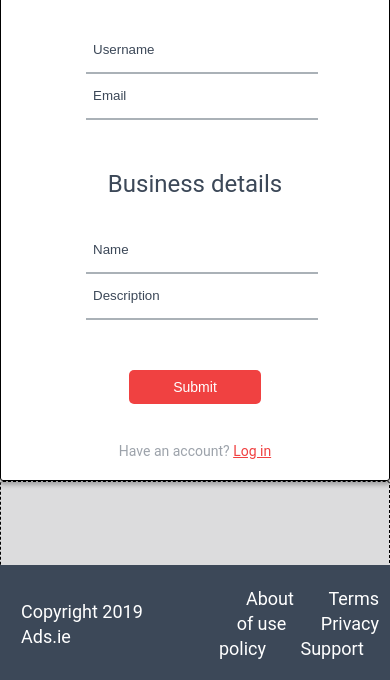
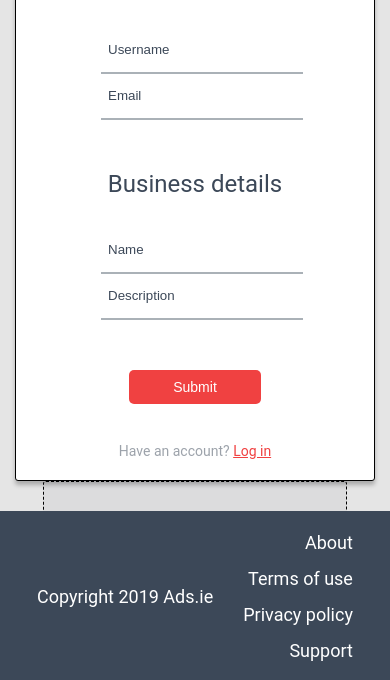
Before and after one commit to Nekoi275/ads-layout, a website: page src/html/pages/signUp.html in a window 390 px wide. Shown: the part 162-842 px from the top of the page. Drawn offline with nearby package versions, Linux system fonts and the light colour scheme; files that its build step writes are made by us from their sources; files whose address does not match are found by name.

Commit message:
footer responsive

```diff
--- a/src/html/pages/signUp.html
+++ b/src/html/pages/signUp.html
@@ -10,7 +10,7 @@
 <body>
   <div class="wrapper">
     <div class="row around-xs center-xs middle-xs full-height p-b-65">
-      <div class="col-xs col-no-gutter">
+      <div class="col-sm col-no-gutter">
         <div class="sign-up">
           <form>
             <h2>Create an account</h2>
@@ -24,7 +24,7 @@
           <span class="account">Have an account? </span><a href="" class="login-link">Log in</a>
         </div>
       </div>
-      <div class="col-xs col-no-gutter">
+      <div class="col-sm col-no-gutter">
         <div class="file-upload">
           <img src="img/upload-icon.svg" height="51">
           <h3 class="bold">Drag&Drop file of Logo Here</h3>
@@ -38,11 +38,11 @@
   </div>
   <footer class="footer">
     <div class="wrapper">
-      <div class="row between-xs middle-xs">
-        <div class="col-xs">
+      <div class="row between-sm middle-xs center-xs">
+        <div class="col-md p-15">
           Copyright 2019 Ads.ie
         </div>
-        <div class="col-xs">
+        <div class="col-md">
           <ul class="nav-bar">
             <li>About</li>
             <li>Terms of use</li>
--- a/src/scss/components/footer.scss
+++ b/src/scss/components/footer.scss
@@ -3,10 +3,10 @@
 .footer {
     background-color: $cDarkGrey;
     color: $cWhite;
-    position: absolute;
+    position: fixed;
     left: 0;
     bottom: 0;
     width: 100%;
-    line-height: 25px;
-    padding: 5px;
+    padding-top: 6px;
+    padding-bottom: 6px;
 }
--- a/src/scss/components/nav-bar.scss
+++ b/src/scss/components/nav-bar.scss
@@ -5,6 +5,14 @@
     li {
         display: inline;
         cursor: pointer;
-        margin: 0px 15px 0px 15px;
+        margin: 15px;
     }
 }
+
+@media (max-width: 500px) {
+    .nav-bar {
+        li {
+            display: block;
+        }
+    }
+}
--- a/src/scss/core.scss
+++ b/src/scss/core.scss
@@ -32,6 +32,8 @@ h3 {
 	max-width: 1200px;
 	margin-left: auto;
 	margin-right: auto;
+	padding-left: 15px;
+	padding-right: 15px;
 }
 
 h2 {
@@ -56,3 +58,7 @@ h3 {
 .p-b-65 {
 	padding-bottom: 65px;
 }
+
+.p-15 {
+	padding: 15px;
+}
```
